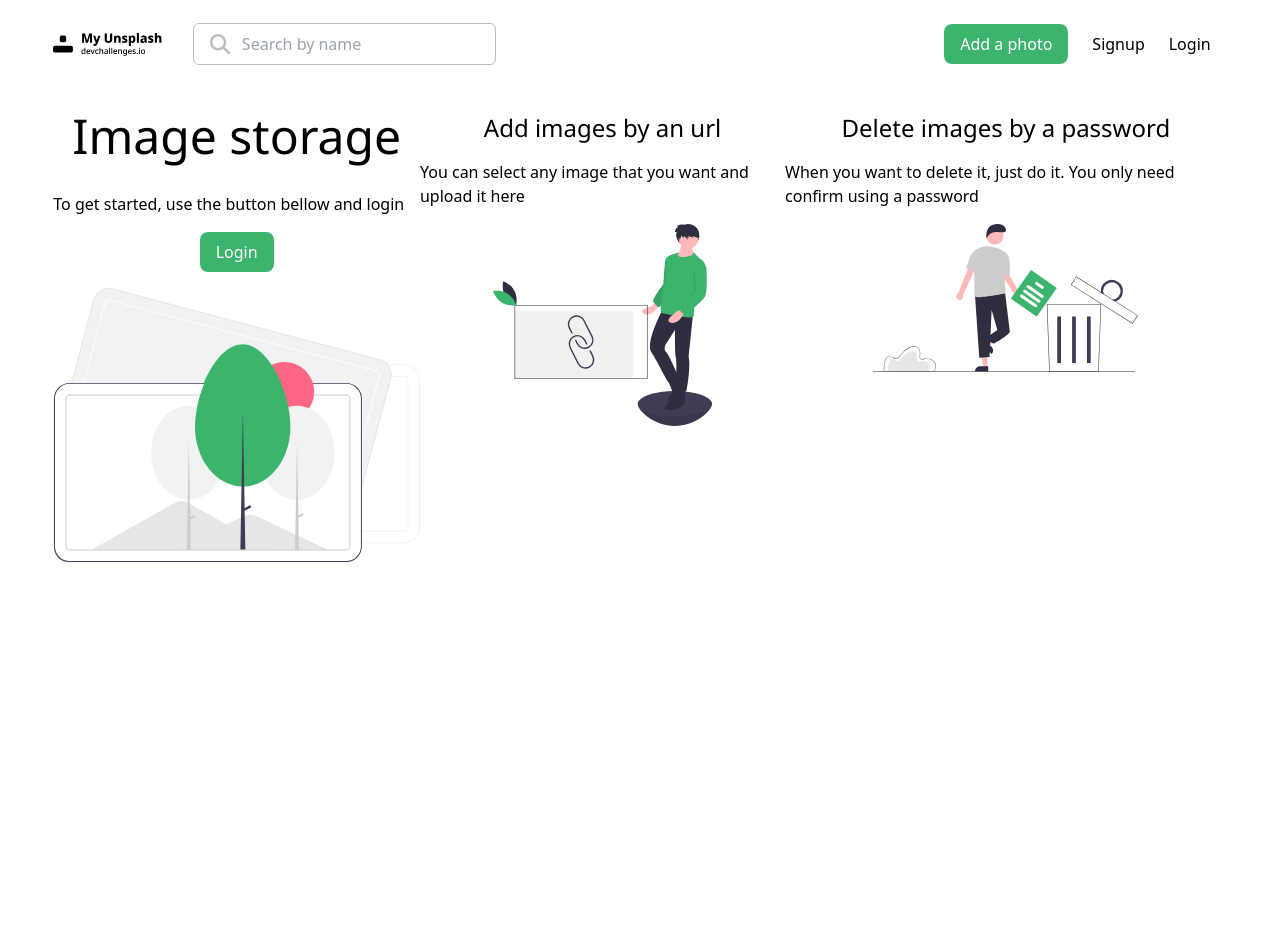
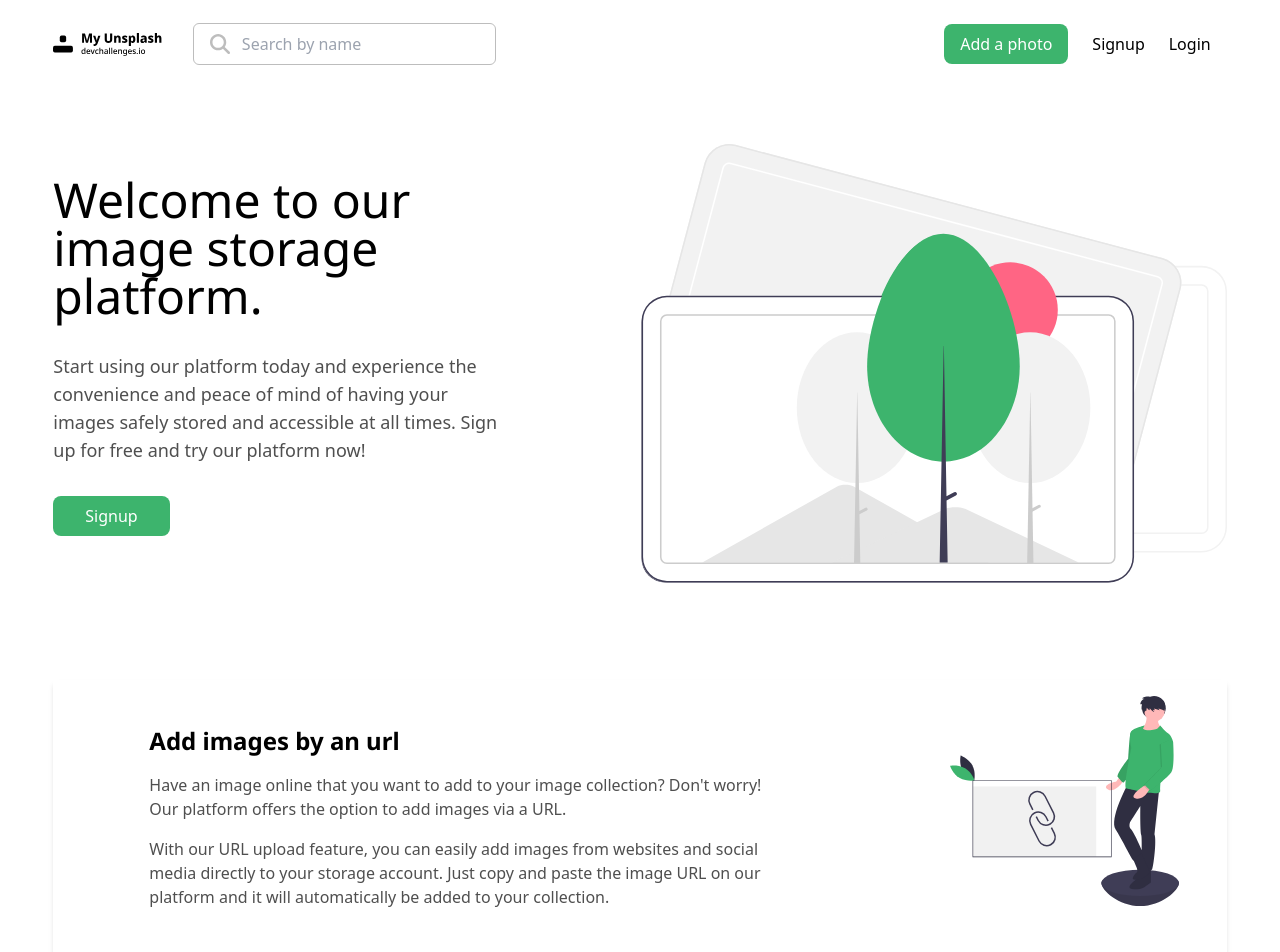
Before and after one commit to gamcode98/my-unsplash-frontend, a React (Vite) app: page / in a window 1280 px wide. Shown: the top 952 px of the page. Before the commit the page ends 800 px from the top, so only its background shows below. Built offline with nearby package versions, Linux system fonts and the light colour scheme.

Commit message:
add: content in home page

```diff
--- a/src/routes/Home/Home.tsx
+++ b/src/routes/Home/Home.tsx
@@ -4,25 +4,34 @@ import deleteImage from './../../assets/delete-image.svg'
 
 const Home = (): JSX.Element => {
   return (
-    <main className='w-11/12 mx-auto md:flex md:justify-between'>
-      <section className='mb-8'>
-        <h1 className='text-3xl text-center mb-8 md:text-5xl font-noto-sans'>Image storage</h1>
-        <p className='mb-4'>To get started, use the button bellow and login</p>
-        <button className='bg-green text-white px-4 py-2 rounded-lg block mx-auto mb-4'>Login</button>
-        <img src={heroImage} alt='hero image' />
+    <main className='w-11/12 mx-auto'>
+      <section className='mt-16 mb-8 lg:flex lg:justify-between lg:mb-24 lg:gap-32'>
+        <div className='lg:self-center'>
+          <h1 className='text-3xl text-center mb-8 md:text-5xl font-noto-sans lg:text-start'>Welcome to our image storage platform.</h1>
+          <p className='mb-4 text-dark-gray lg:mb-8 lg:text-lg'>Start using our platform today and experience the convenience and peace of mind of having your images safely stored and accessible at all times. Sign up for free and try our platform now!</p>
+          <button className='bg-green text-white px-4 py-2 rounded-lg block mx-auto mb-4 lg:mx-0 lg:px-8'>Signup</button>
+        </div>
+        <img src={heroImage} alt='hero image' className='md:w-4/5 mx-auto lg:w-2/4 lg:mx-0' />
       </section>
 
-      <section className='mb-8'>
-        <h2 className='text-2xl text-center font-noto-sans mb-4'>Add images by an url</h2>
-        <p className='mb-4'>You can select any image that you want and upload it here</p>
-        <img src={addImage} alt='add image by url' className='w-3/5 mx-auto' />
+      <section className='mb-8 p-4 shadow-md md:flex md:items-center md:gap-16 lg:flex-row-reverse lg:justify-between lg:gap-40 lg:mb-16'>
+        <img src={addImage} alt='add image by url' className='w-3/5 mx-auto block mb-12 md:w-1/3 lg:w-1/5 lg:mx-0 lg:mr-8' />
+        <div className='lg:ml-20'>
+          <h2 className='text-2xl text-center font-noto-sans font-bold mb-4 md:text-start'>Add images by an url</h2>
+          <p className='mb-4 text-dark-gray'>Have an image online that you want to add to your image collection? Don't worry! Our platform offers the option to add images via a URL.</p>
+          <p className='mb-4 text-dark-gray hidden lg:block'>With our URL upload feature, you can easily add images from websites and social media directly to your storage account. Just copy and paste the image URL on our platform and it will automatically be added to your collection.</p>
+        </div>
       </section>
 
-      <section className='mb-8'>
-        <h2 className='text-2xl text-center font-noto-sans mb-4'>Delete images by a password</h2>
-        <p className='mb-4'>When you want to delete it, just do it. You only need confirm using a password</p>
-        <img src={deleteImage} alt='delete image by password' className='w-3/5 mx-auto' />
+      <section className='mb-8 p-4 shadow-md md:flex md:items-center md:gap-16 lg:justify-between lg:gap-40 lg:mb-16'>
+        <img src={deleteImage} alt='delete image by password' className='w-3/5 mx-auto block mb-12 md:w-1/3 lg:w-1/3 lg:mx-0 lg:mr-8 lg:ml-20' />
+        <div>
+          <h2 className='text-2xl text-center font-noto-sans font-bold mb-4 md:text-start'>Delete images by a password</h2>
+          <p className='mb-4 text-dark-gray'>Do you have an image in your collection that you want to delete? Don't worry! Our platform offers the option to delete images by providing a password.</p>
+          <p className='mb-4 text-dark-gray hidden lg:block'>Con nuestra característica de eliminación segura, puede eliminar imágenes de su colección de manera segura y confidencial. Solo tiene que seleccionar la imagen que desea eliminar y proporcionar su contraseña de seguridad para confirmar la acción.</p>
+        </div>
       </section>
+
     </main>
   )
 }
--- a/src/routes/Navigation/Navigation.tsx
+++ b/src/routes/Navigation/Navigation.tsx
@@ -28,7 +28,7 @@ const Navigation = (): JSX.Element => {
           <button onClick={() => setShowMenu(!showMenu)} className='outline-none lg:hidden'>
             <img src={showMenu ? xMarkIcon : barsIcon} width={25} />
           </button>
-          <ul className={`absolute left-0 right-0 top-16 shadow-md p-4 flex flex-col items-center ${showMenu ? 'translate-x-0' : '-translate-x-[120%] md:-translate-x-[150%]'} ease-in duration-300
+          <ul className={`absolute left-0 right-0 top-16 bg-white shadow-md p-4 flex flex-col items-center ${showMenu ? 'translate-x-0' : '-translate-x-[120%] md:-translate-x-[150%]'} ease-in duration-300
         md:w-3/5 md:mx-auto lg:static lg:translate-x-0 lg:flex-row lg:gap-6 lg:w-auto lg:mx-0 lg:shadow-none`}
           >
             <button className='bg-green text-white px-4 py-2 rounded-lg mb-2 lg:mb-0'>Add a photo</button>
```
